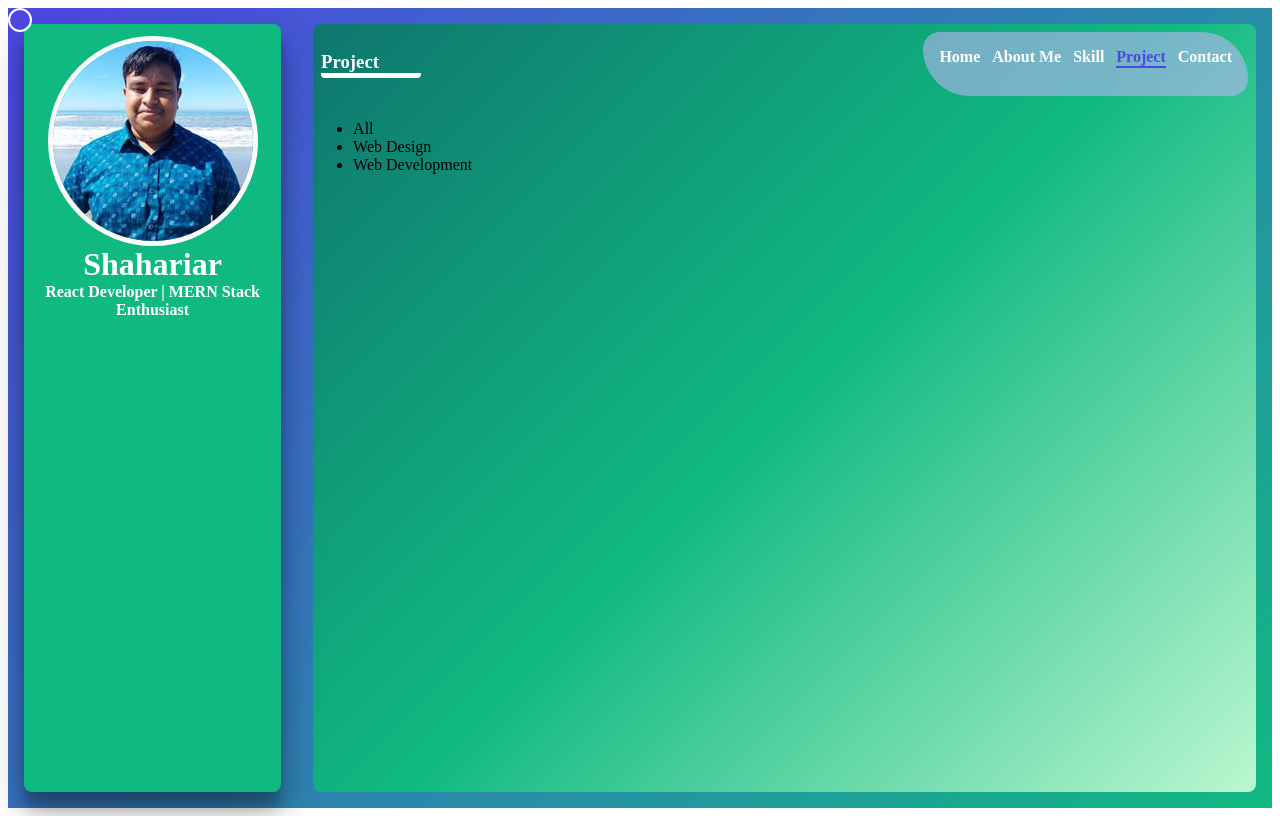
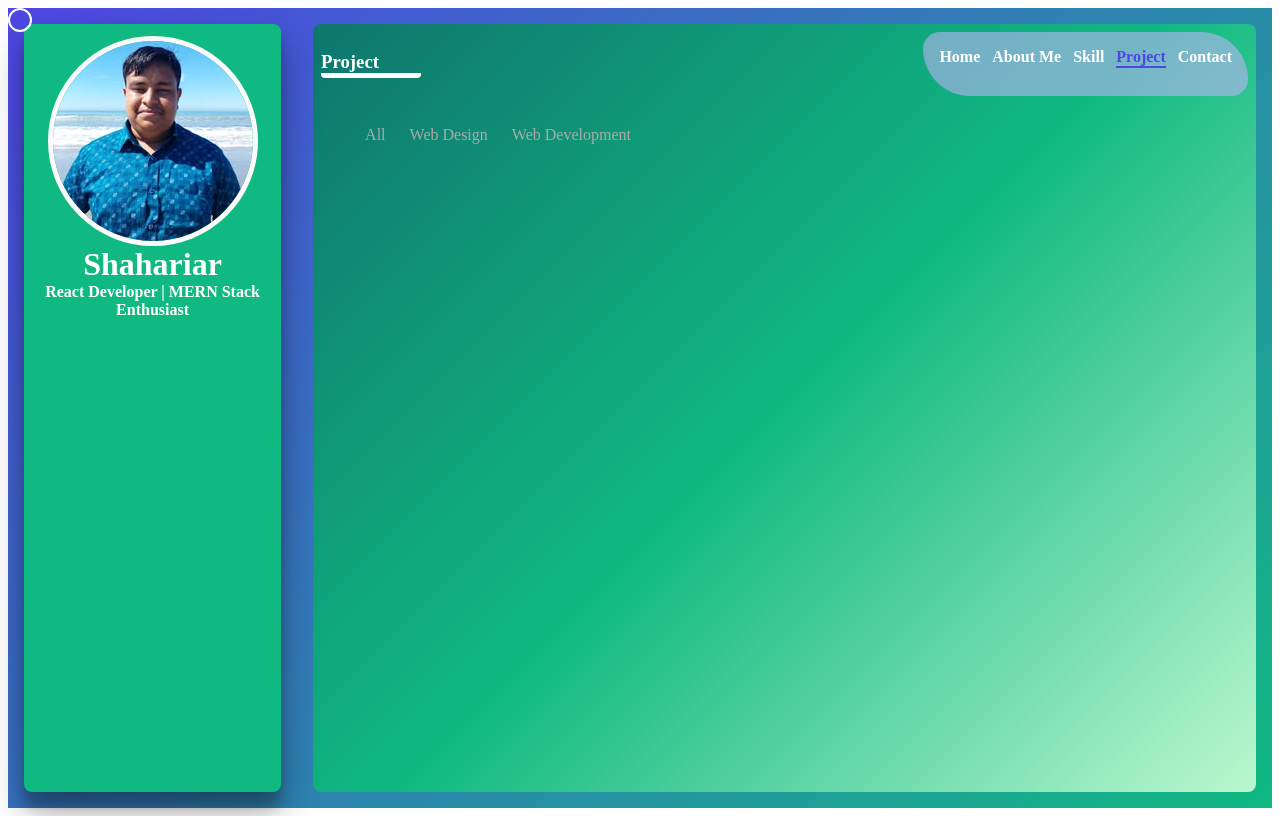
Before and after one commit to shahariar270/portfolio-template, a React (Vite) app in the folder client/: page /project in a window 1280 px wide. Built offline with nearby package versions, Linux system fonts and the light colour scheme; a web font is replaced by a local one.

Commit message:
added style

```diff
--- a/client/src/assets/styles/pages/_pages.scss
+++ b/client/src/assets/styles/pages/_pages.scss
@@ -1,3 +1,4 @@
 @import "./home";
 @import "./about";
 @import "./skill";
+@import "./projects.scss";
--- /dev/null
+++ b/client/src/assets/styles/pages/projects.scss
@@ -0,0 +1,17 @@
+.project-menu {
+    display: flex;
+    list-style: none;
+}
+
+.project-menu li {
+    cursor: pointer;
+    padding: 6px 12px;
+    color: #aaa;
+    transition: 0.2s;
+}
+
+.project-menu li.active-tab {
+    color: #fff;
+    background: #4a4a4a;
+    border-radius: 6px;
+}
```
